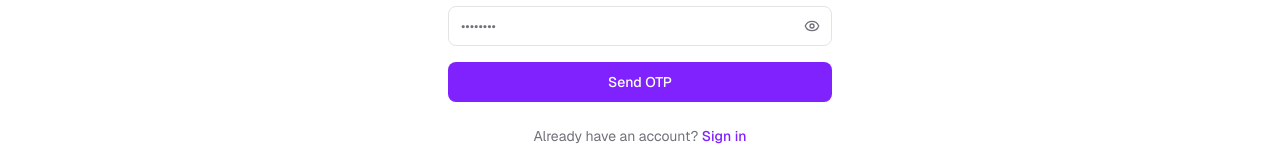
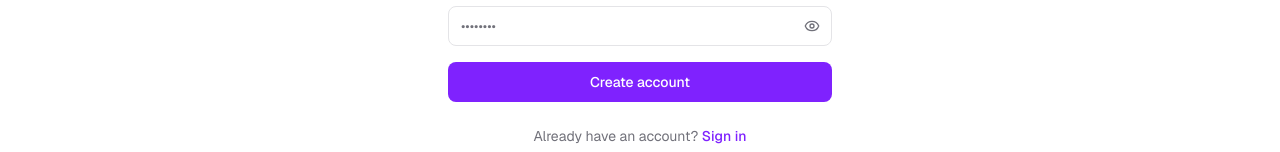
Before and after one commit to pitipume/twon-next-nest, a Next.js app in the folder apps/web/: page /auth/register in a window 1280 px wide. Shown: the part 559-711 px from the top of the page. Built offline with nearby package versions, Linux system fonts and the light colour scheme; no server answers.

Commit message:
fix: register button label respects OTP feature flag
Show "Create account" when FEATURE_EMAIL_OTP_ENABLED=false
and "Send OTP" when enabled. Added submitNoOtp key to en/th messages.

```diff
--- a/apps/web/messages/en.json
+++ b/apps/web/messages/en.json
@@ -47,6 +47,7 @@
       "password": "Password",
       "confirmPassword": "Confirm password",
       "submit": "Send OTP",
+      "submitNoOtp": "Create account",
       "hasAccount": "Already have an account?",
       "signIn": "Sign in"
     },
--- a/apps/web/messages/th.json
+++ b/apps/web/messages/th.json
@@ -47,6 +47,7 @@
       "password": "รหัสผ่าน",
       "confirmPassword": "ยืนยันรหัสผ่าน",
       "submit": "ส่ง OTP",
+      "submitNoOtp": "สร้างบัญชี",
       "hasAccount": "มีบัญชีอยู่แล้ว?",
       "signIn": "เข้าสู่ระบบ"
     },
--- a/apps/web/src/app/auth/register/page.tsx
+++ b/apps/web/src/app/auth/register/page.tsx
@@ -111,7 +111,7 @@ export default function RegisterPage() {
             {...register('confirmPassword')}
           />
           <Button type="submit" className="w-full" loading={isSubmitting}>
-            {t('submit')}
+            {Features.emailOtp ? t('submit') : t('submitNoOtp')}
           </Button>
         </form>
 
```
